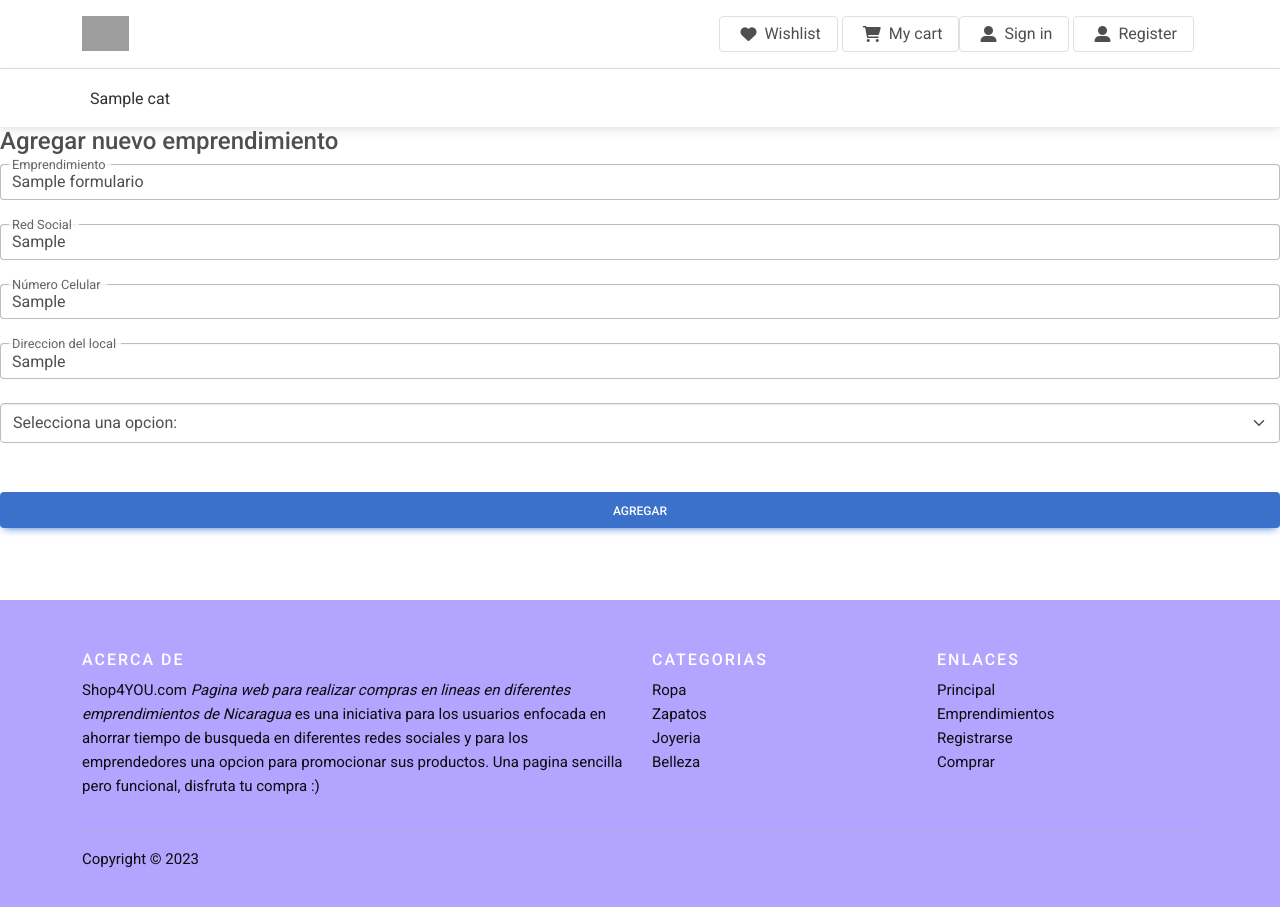
After one commit to angie11laleska/ecommerce, a Flask app: template templates/admin/edit-emp.html in a window 1280 px wide. The commit adds this page. Run offline with Flask 3, Linux system fonts and the light colour scheme; the template is opened without the code that fills it: most values are stand-ins (such as "Sample title", 1, 10 or a date in 2020); some libraries are stand-ins or nearby versions; grey boxes are pictures that could not be loaded.

Commit message:
se trabajo en emprendimiento

```diff
--- a/app.py
+++ b/app.py
@@ -1,3 +1,4 @@
+
 import os
 from flask import Flask, flash, redirect, render_template, request, session, url_for
 from sqlalchemy import create_engine, text
@@ -28,13 +29,9 @@ def index():
     flash('Este es el index', 'success')
     return render_template("index.html", navcat= query1)
 
-
-
 @app.route("/categorias", methods=["GET", "POST"])
 def categorias():
     return render_template("categorias.html")
-
-
 
 @app.route("/emprendimiento", methods=["GET", "POST"])
 def emprendimiento():
@@ -49,7 +46,6 @@ def carrito():
         id = request.form.get("id_persona")
         session["carrito"].append(id)
         return redirect("/carrito")
-
 
 @app.route("/registrarse", methods=["GET", "POST"])
 def registrarse():
@@ -104,8 +100,8 @@ def registrarse():
             # query = text("INSERT INTO persona(nombre_persona, apellido_persona, usuario, direccion, celular, contraseña, roles) VALUES (:nombre, :apellido, :usuario :direccion, :celular, :contraseña, :roles)")
             # db.execute(query, {"nombre_persona":nombre, "apellido_persona": apellido, "usuario": usuario, "contraseña": contraseña, "direccion": direccion, "celular": celular, "roles": 0})
 
-            query = text("INSERT INTO persona(nombre_persona, apellido_persona, usuario, direccion, celular, contraseña, roles, departamento) VALUES (:nombre_persona, :apellido_persona, :usuario, :direccion, :celular, :contraseña, :roles, :departamento) RETURNING id_persona")
-            params = {"nombre_persona": nombre, "apellido_persona": apellido, "usuario": usuario, "contraseña": generate_password_hash(contraseña), "direccion": direccion, "celular": celular, "roles": bool(0), "departamento": departamento}
+            query = text("INSERT INTO persona(nombre_persona, apellido_persona, usuario, direccion, celular, contraseña, departamento) VALUES (:nombre_persona, :apellido_persona, :usuario, :direccion, :celular, :contraseña, :departamento) RETURNING id_persona")
+            params = {"nombre_persona": nombre, "apellido_persona": apellido, "usuario": usuario, "contraseña": generate_password_hash(contraseña), "direccion": direccion, "celular": celular, "departamento": departamento}
             x=db.execute(query, params)
 
             row = x.fetchone()
@@ -132,11 +128,11 @@ def login():
     if request.method == "POST":
          # Ensure username was submitted
         if not request.form.get("usuario"):
-            flash('Ingrese el nombre de usuario', 'alert-warning')
+            flash('Ingrese el nombre de usuario', 'warning')
             return redirect("/login")
         # Ensure password was submitted
         elif not request.form.get("contraseña"):
-            flash('Ingrese su contraseña', 'alert-warning')
+            flash('Ingrese su contraseña', 'warning')
             return redirect("/login")
 
             # Query database for username
@@ -146,10 +142,10 @@ def login():
         print(result)
         # print(request.form.get("contraseña"))
 
-        print(check_password_hash(str(result[5]), request.form.get("contraseña")))
+        print(check_password_hash(str(result[6]), request.form.get("contraseña")))
 
         # Ensure username exists and password is correct
-        if result is None or not check_password_hash(str(result[5]), request.form.get("contraseña")):
+        if result is None or not check_password_hash(str(result[6]), request.form.get("contraseña")):
             print("Paso por aca")
             flash('Ingrese bien los campos', 'alert-warning')
             print("Paso por aca 2")
@@ -164,7 +160,6 @@ def login():
     else:
         return render_template("login.html")
 
-
 @app.route("/logout")
 def logout():
     """Log user out"""
@@ -175,6 +170,8 @@ def logout():
     return redirect("/")
 
 # parte del admin
+
+# Categoria admin
 @app.route("/admin/categoria" , methods=["GET", "POST"])
 def catadmin():
     if request.method == "POST":
@@ -185,7 +182,7 @@ def catadmin():
             query = text("INSERT INTO categoria(nombre_categoria, padre_id) VALUES (:nombre,:catPadre)")
             db.execute(query, {"nombre":nombre, "catPadre":catPadre})
             db.commit()
-            redirect("/admin/categoria")
+            return redirect("/admin/categoria")
         else:
             query = text("INSERT INTO categoria(nombre_categoria) VALUES (:nombre)")
             db.execute(query, {"nombre":nombre})
@@ -246,9 +243,23 @@ def eliminarcate(id_categoria):
     db.commit()
     return redirect("/admin/categoria")
 
-@app.route("/admin/emprender", methods=["GET", "POST"])
+#Endcategoria
+
+# inicio de emprendimiento
+@app.route("/admin/emp", methods=["GET", "POST"])
 def emprendimientos():
     print('Paso por aca')
+
+    query = db.execute( text("select id_persona, nombre_persona from persona"))
+    query2 = db.execute( text("""
+                                    select id_emp, nombre_persona, nombre_emp, direccion_emp, celular_emp, emprendimiento.estado from emprendimiento INNER JOIN
+                                    persona ON persona.id_persona = emprendimiento.id_persona
+    """))
+
+    return render_template("admin/emprender.html", personas=query, info = query2)
+
+@app.route("/admin/emp/agregar", methods=["GET", "POST"])
+def emp_add():
     if request.method == "POST":
         print('Paso por aca 2')
         nombreE = request.form.get("nombreE")
@@ -260,19 +271,19 @@ def emprendimientos():
         if not nombreE:
             print('Paso por aca 3')
             flash('Ingrese el nombre del emprendimiento', 'warning')
-            return redirect("/admin/emprender")
+            return redirect("/admin/emp")
         if not redS:
             flash('Ingrese el usuario de su red social', 'warning')
-            return redirect("/admin/emprender")
+            return redirect("/admin/emp")
         if not phone:
             flash('Ingrese el numero de su celular', 'warning')
-            return redirect("/admin/emprender")
+            return redirect("/admin/emp")
         if not direccion:
             flash("Ingrese su direccion", 'warning')
-            return redirect("/admin/emprender")
+            return redirect("/admin/emp")
         if not idpersona:
             flash('Seleccione una opcion', 'warning')
-            return redirect("/admin/emprender")
+            return redirect("/admin/emp")
         try:
              query = text("""INSERT INTO emprendimiento( id_persona, nombre_emp, direccion_emp, user_redsocial, celular_emp)
                              VALUES (:idpersona,:nombreE, :direccion, :redS,:phone)
@@ -280,14 +291,48 @@ def emprendimientos():
              params = {"idpersona":idpersona,"nombreE":nombreE, "direccion": direccion, "redS":redS,"phone":phone}
              db.execute(query,params)
              db.commit()
+             return redirect("/admin/emp")
         except OperationalError:
-             print("Error connecting to the database :/")
-        return redirect("admin/emprender")
+             flash("Ocurrio un error, intentelo nuevamente", "danger")
+             return redirect("/admin/emp")
+    query = db.execute( text("select id_persona, nombre_persona from persona"))
+    return render_template("admin/add-emp.html", personas = query)
 
-    query = db.execute( text("select id_persona, nombre_persona from persona"))
+@app.route("/admin/emp/editar/<int:id_emp>", methods=["GET", "POST"])
+def emp_edit(id_emp):
+    if request.method == "POST":
+        idhidden = request.form.get("id_emp")
+        nombre = request.form.get("nombreE")
+        red = request.form.get("redS")
+        phone = request.form.get("phone")
+        direccion = request.form.get("direccion")
+        persona = request.form.get("personaN")
 
-    return render_template("admin/emprender.html", personas=query)
+        if nombre:
+            query = (text("UPDATE emprendimiento SET nombre_emp = :nombre, user_redsocial = :red, celular_emp = :phone, direccion_emp = :direccion, id_persona = :persona WHERE id_emp = (:idhidden);"))
+            db.execute(query,{"idhidden":idhidden, "nombre":nombre, "red":red, "phone":phone, "direccion": direccion, "persona": persona})
+            print("nombre")
+        db.commit()
+        return redirect("/admin/emp")
 
+    # query2 = db.execute(text("select * from emprendimiento")).fetchall()
+
+    query3 = text("SELECT * FROM emprendimiento WHERE id_emp = :id_emp")
+    formulario = db.execute(query3,{"id_emp":id_emp}).fetchone()
+    personas = db.execute( text("select id_persona, nombre_persona from persona"))
+
+    return render_template("/admin/edit-emp.html", id_emp = int(id_emp),formulario = formulario, personas=personas)
+
+@app.route("/admin/emp/eliminar/<int:id_emp>" , methods=["GET"])
+def eliminarEmp(id_emp):
+    query = (text("UPDATE emprendimiento SET estado = :estado where id_emp= (:id)"))
+    db.execute(query,{"id":id_emp, "estado":False})
+    db.commit()
+    return redirect("/admin/emp")
+
+# Endemprendimiento
+
+#inicio roles
 @app.route("/admin/roles", methods=["GET", "POST"])
 def roles():
     if request.method == "POST":
@@ -318,9 +363,9 @@ def editarRoles(id):
 
     query3 = text("SELECT nombre FROM roles WHERE id = :id")
     formulario = db.execute(query3,{"id":id}).fetchone()
-
     print(f"Esto es categoria2 {query2}")
-    return render_template("/admin/editRoles.html", id = int(id),formulario = formulario)
+    query = db.execute( text("select id_persona, nombre_persona from persona"))
+    return render_template("/admin/editRoles.html", id = int(id),formulario = formulario, roles = query2)
 
 @app.route("/admin/roles/eliminar/<int:id>" , methods=["GET"])
 def eliminarRoles(id):
@@ -328,3 +373,5 @@ def eliminarRoles(id):
     db.execute(query,{"id":id})
     db.commit()
     return redirect("/admin/roles")
+
+# endroles
--- /dev/null
+++ b/templates/admin/edit-emp.html
@@ -0,0 +1,49 @@
+{% extends 'layout.html' %}
+
+{% block title%}
+{% endblock %}
+
+{%block main %}
+
+<div class="formulario pb-5">
+    <h4>Agregar nuevo emprendimiento</h4>
+<form action="/admin/emp/editar/{{id_emp}}" method="post">
+  <input type="hidden" name="id_emp" value="{{id_emp}}">
+    <!-- Name input -->
+    <div class="form-outline mb-4">
+      <input type="text" id="form4Example1" class="form-control" name="nombreE" value="{{formulario.nombre_emp}}" />
+      <label class="form-label" for="form4Example1">Emprendimiento</label>
+    </div>
+
+    <!-- Email input -->
+    <div class="form-outline mb-4">
+      <input type="text" id="form4Example2" class="form-control" name="redS"  value="{{formulario.user_redsocial}}" />
+      <label class="form-label" for="form4Example2">Red Social</label>
+    </div>
+
+    <div class="form-outline mb-4">
+      <input type="text" id="form4Example3" class="form-control" name="phone"  value="{{formulario.celular_emp}}" />
+      <label class="form-label" for="form4Example3">Número Celular</label>
+    </div>
+    <div class="form-outline mb-4">
+      <input type="text" id="form4Example4" class="form-control" name="direccion"  value="{{formulario.direccion_emp}}"/>
+      <label class="form-label" for="form4Example4">Direccion del local</label>
+    </div>
+
+    <!-- Message input -->
+    <div class="form-outline mb-4">
+        <select class="form-select" aria-label="Default select example" name="personaN">
+            <option selected>Selecciona una opcion:</option>
+            {% for persona in personas %}
+                <option value="{{persona.id_persona}}">{{persona.nombre_persona}}</option>
+            {% endfor %}
+          </select> <br>
+    </div>
+
+
+    <!-- Submit button -->
+    <button type="submit" class="btn btn-primary btn-block mb-4">Agregar</button>
+  </form>
+</div>
+
+{% endblock %}
```
Also changed, not shown: templates/admin/add-emp.html (added, +48 -0 lines), templates/admin/emprender.html (+50 -15 lines).
